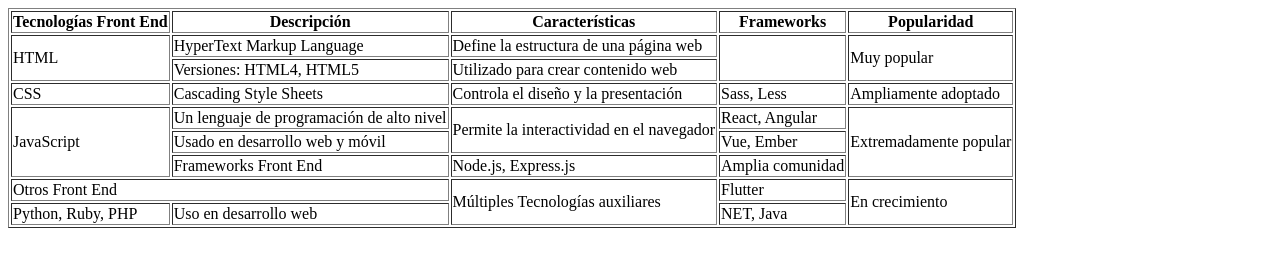
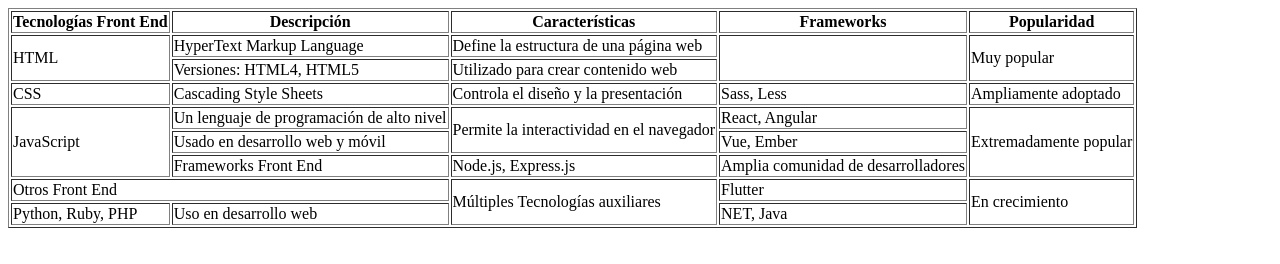
Before and after one commit to XimenaBarrera1/taller2, a plain HTML site: page taller2/html/ejercicio1.html in a window 1280 px wide. Drawn offline with Linux system fonts and the light colour scheme.

Commit message:
se añadio el taller2

```diff
--- a/taller2/html/ejercicio1.html
+++ b/taller2/html/ejercicio1.html
@@ -54,7 +54,7 @@
         <tr>
             <td>Frameworks Front End </td>
             <td>Node.js, Express.js</td>
-            <td>Amplia comunidad</td>
+            <td>Amplia comunidad de desarrolladores</td>
         </tr>
 
         <tr>
```
